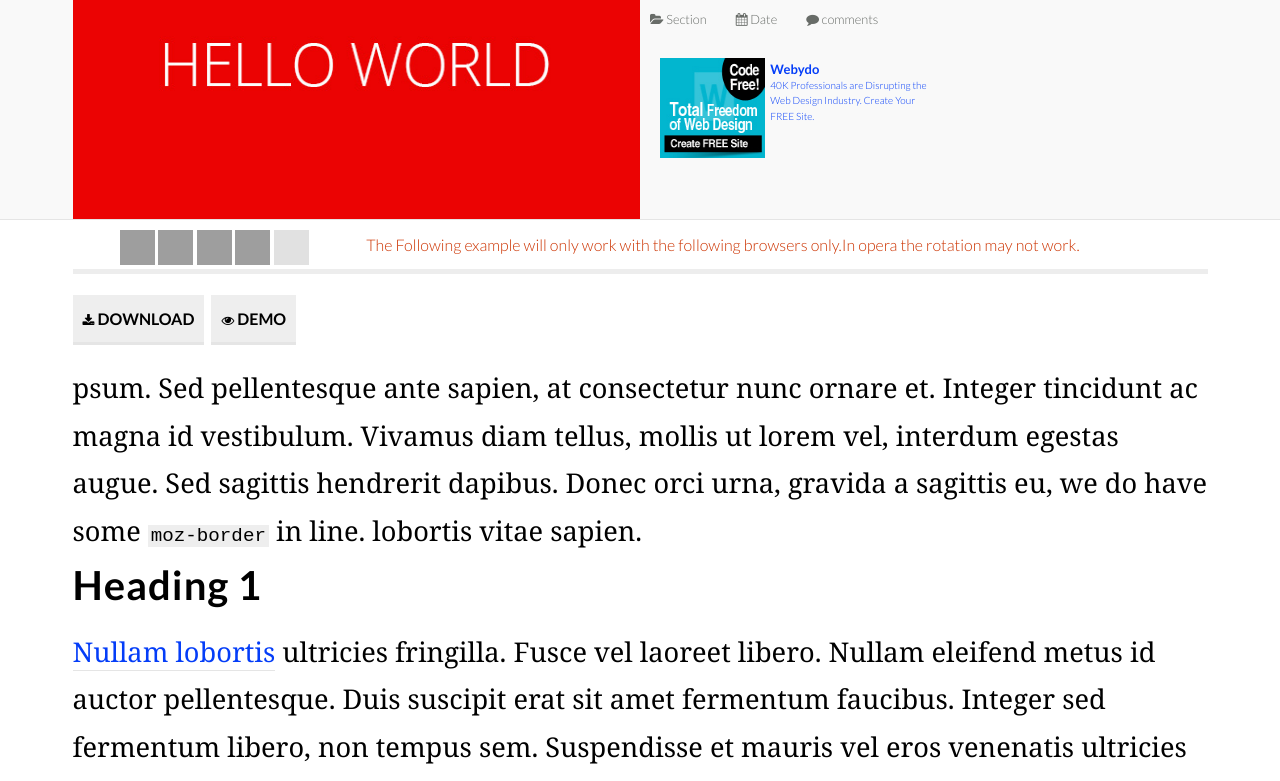
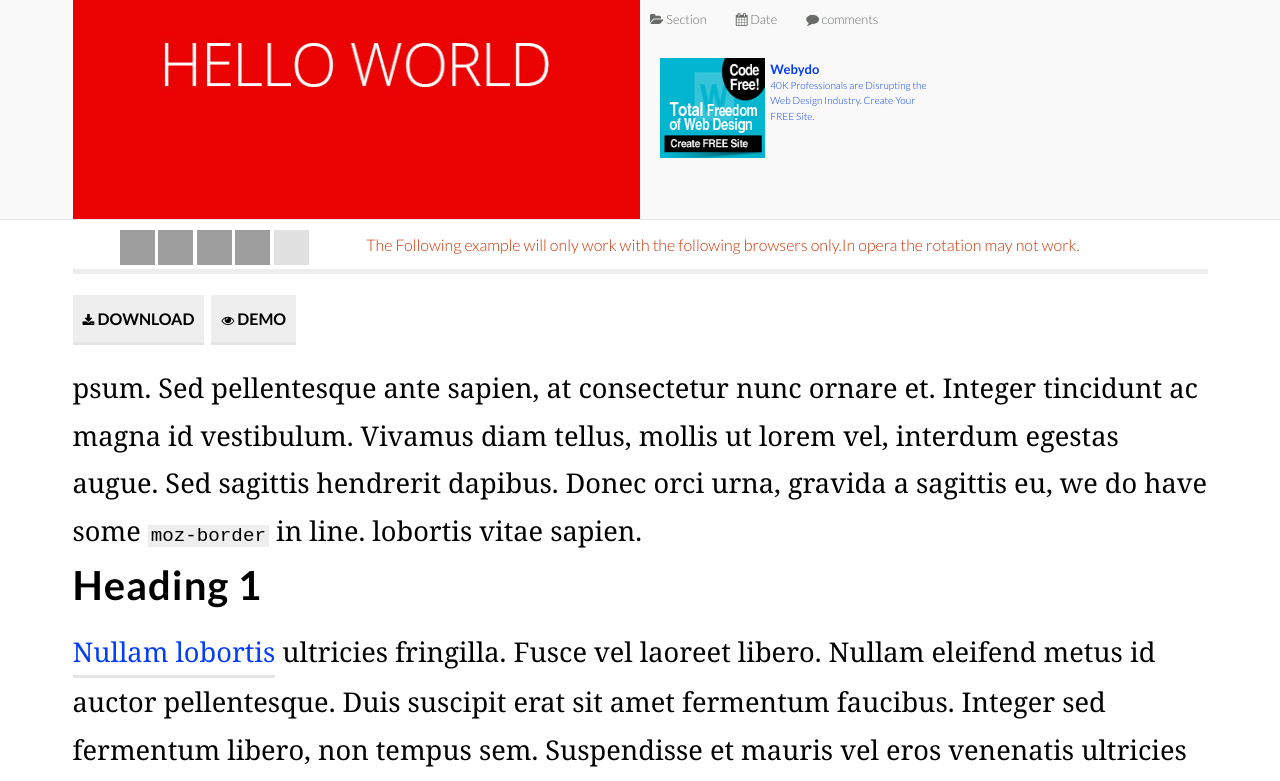
Before and after one commit to anushbmx/techstream-template, a plain HTML site: page post.html in a window 1280 px wide. Shown: the part 160-941 px from the top of the page. Drawn offline with Linux system fonts and the light colour scheme; grey boxes are pictures that could not be loaded; a web font is replaced by a local one.

Commit message:
Change to Anchor tag

```diff
--- a/css/style.css
+++ b/css/style.css
@@ -47,11 +47,12 @@ article ol{
 	padding-left: 4rem;
 }
 article a{
-	border-bottom: 1px solid rgb(229,229,229);
+	border-bottom: 3px solid rgb(229,229,229);
 	text-decoration: none;
+	display: inline-block;
 }
 article a:hover{
-	border-bottom-color: #043df8;
+	border-color: #043df8;
 	text-decoration: none;
 }
 article img{
```
